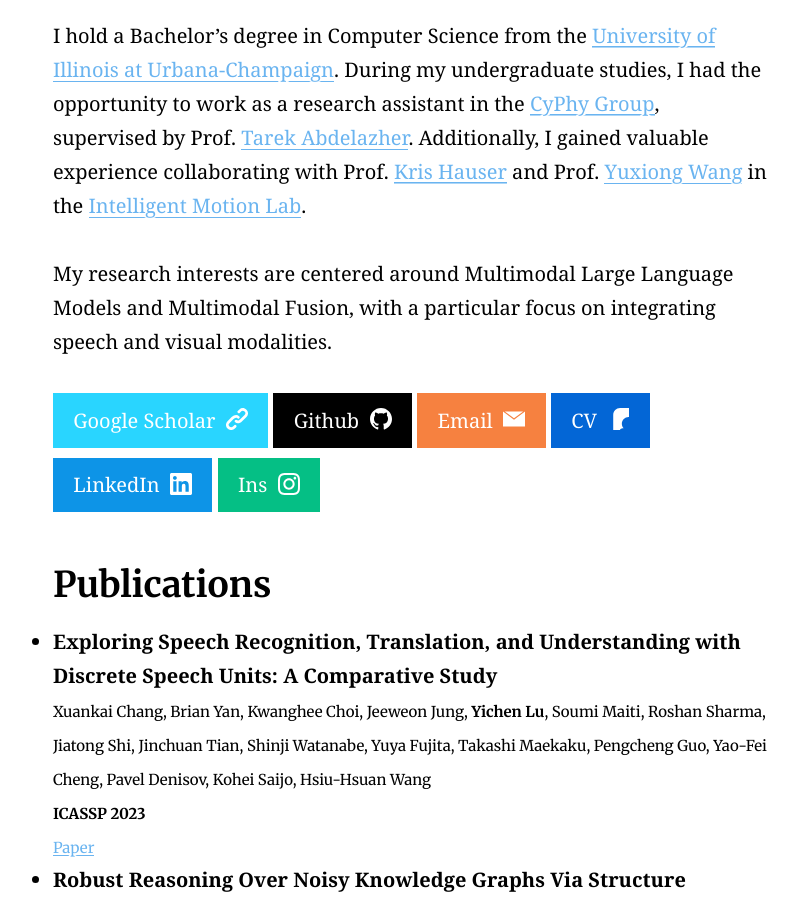
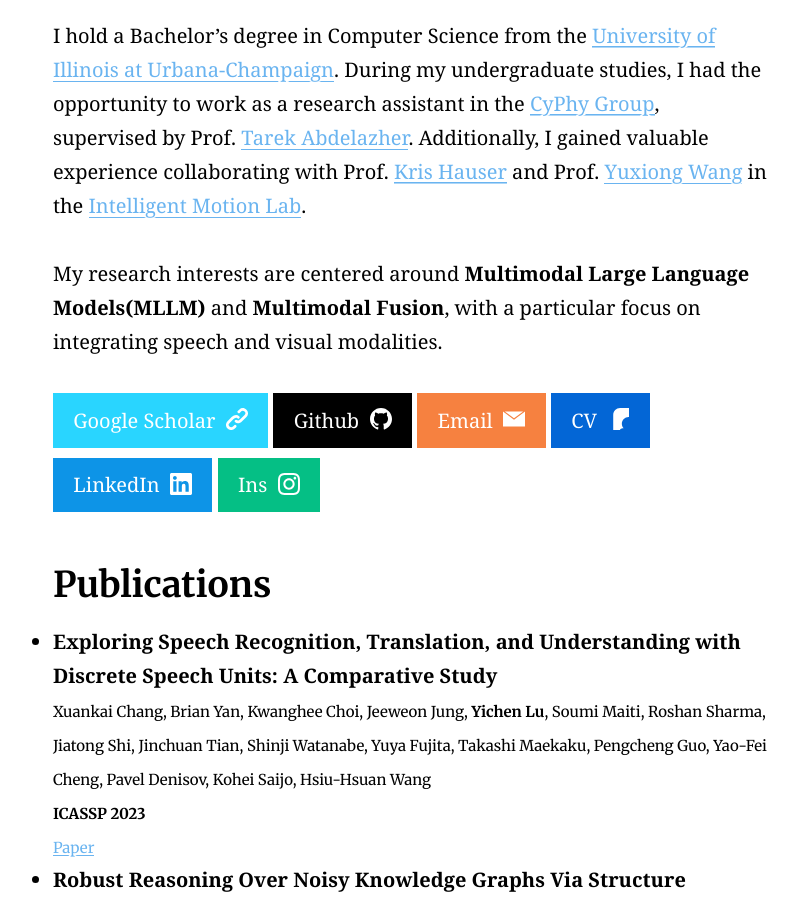
Before and after one commit to yichen14/yichen14.github.io, a Jekyll site: the page built from index.md, in a window 1280 px wide and 900 px high, scrolled down 781 px. Shown: the whole window, without its empty margins (230-1028 px from the left). Built offline with Jekyll 4.4.1, drawn with Linux system fonts in a browser that asks for light colours; some of the changed text lies outside the part shown.

Commit message:
Update index.md

```diff
--- a/index.md
+++ b/index.md
@@ -11,7 +11,7 @@
 
 I hold a Bachelor's degree in Computer Science from the [University of Illinois at Urbana-Champaign](https://illinois.edu/). During my undergraduate studies, I had the opportunity to work as a research assistant in the [CyPhy Group](https://abdelzaher.cs.illinois.edu/teaching.html), supervised by Prof. [Tarek Abdelazher](https://abdelzaher.cs.illinois.edu/index.html). Additionally, I gained valuable experience collaborating with Prof. [Kris Hauser](https://kkhauser.web.illinois.edu/) and Prof. [Yuxiong Wang](https://yxw.web.illinois.edu/) in the [Intelligent Motion Lab](https://motion.cs.illinois.edu/index.html).
 
-My research interests are centered around Multimodal Large Language Models and Multimodal Fusion, with a particular focus on integrating speech and visual modalities.
+My research interests are centered around **Multimodal Large Language Models(MLLM)** and **Multimodal Fusion**, with a particular focus on integrating speech and visual modalities.
 
 {% include button.html text="Google Scholar" icon="" link="https://scholar.google.com/citations?user=FNCDQpcAAAAJ&hl=en" color="#29D5FF" %} {% include button.html text="Github" icon="github" link="https://github.com/yichen14" color="#000000" %} {% include button.html text="Email" icon="email" link="mailto: yichenl5@andrew.cmu.edu" color="#f68140" %}{% include button.html text="CV" icon="cv" link="/assets/resume.pdf" color="#0366d6" %}  {% include button.html text="LinkedIn" icon="linkedin" link="https://www.linkedin.com/in/yichen-lu-80b4a2198/" color="#0d94e7" %} {% include button.html text="Ins" icon="instagram" link="https://www.instagram.com/eason_lu1017/" color="#05bf85" %}
 
```
Also changed, not shown: other parts of index.md (+1 -1 lines).
